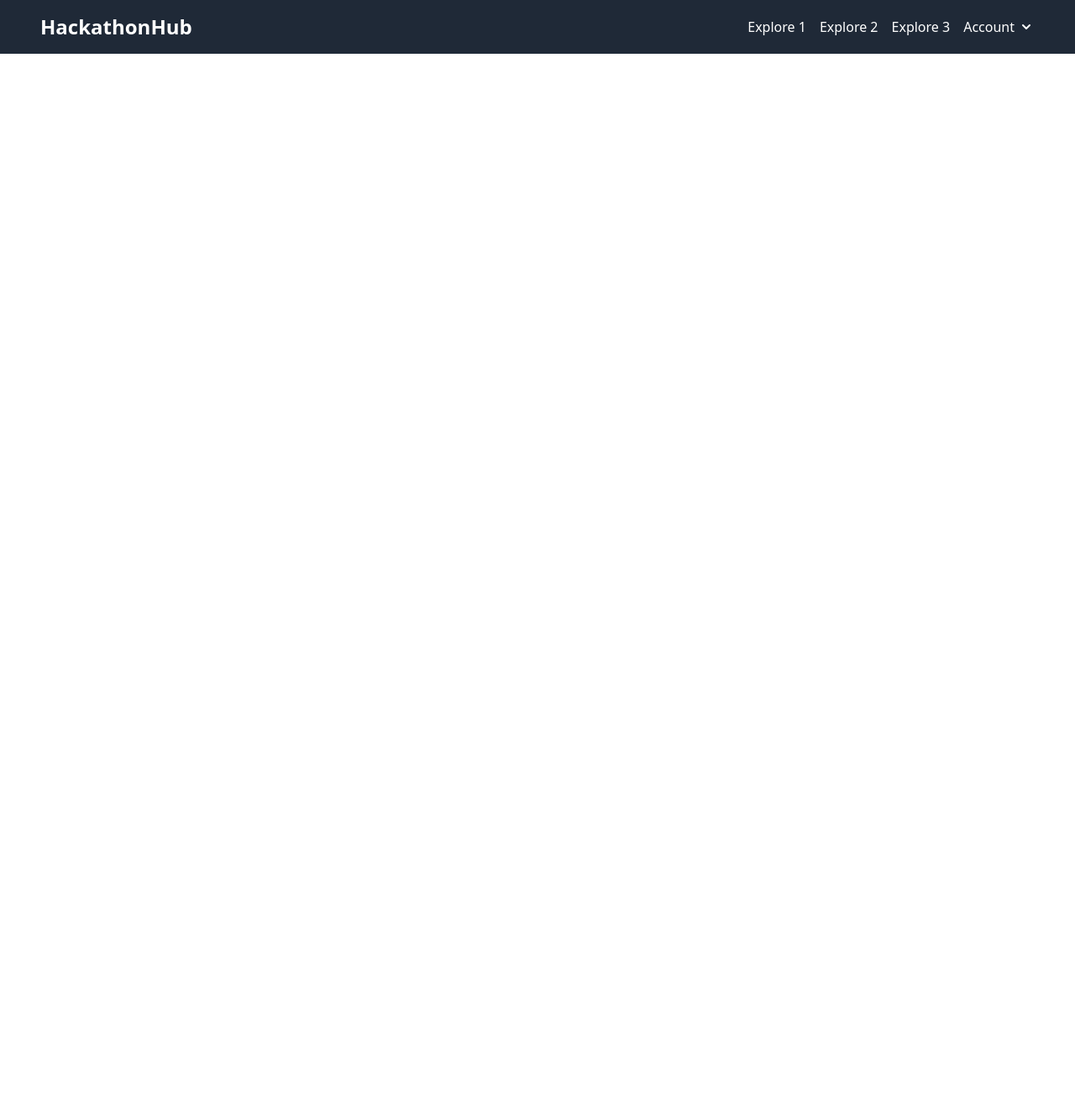
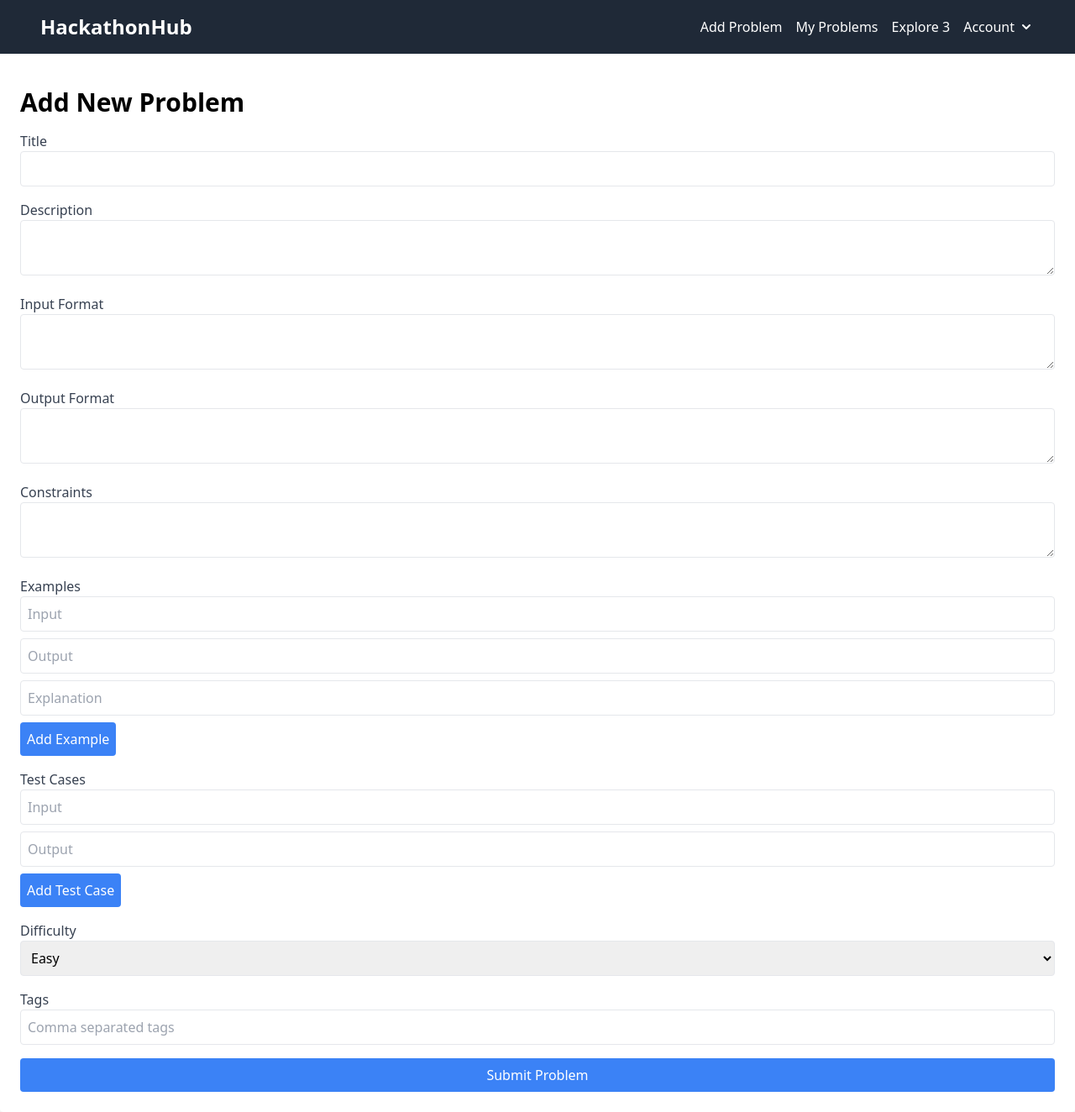
Before and after one commit to AviratShambharkar/Web_Dev, a React (Vite) app in the folder FrontEnd/online_judge/: page /add-problem in a window 1280 px wide. Shown: the whole page at 84% size. Before the commit the page ends 800 px from the top, so only its background shows below. Built offline with nearby package versions, Linux system fonts and the light colour scheme.

Commit message:
Add Problems and My Problems

```diff
--- a/FrontEnd/online_judge/src/App.jsx
+++ b/FrontEnd/online_judge/src/App.jsx
@@ -13,6 +13,8 @@
 import Profile from "./components/Profile";
 import EditProfile from "./components/EditProfile";
 import Navbar from "./components/Navbar";
+import AddProblem from "./components/AddProblem";
+import MyProblems from "./components/MyProblems";
 
 function App() {
   return (
@@ -37,6 +39,8 @@
         <Route path="/forgot-password" element={<ForgotPasswordPage />} />
         <Route path="/reset-password/:token" element={<ResetPasswordPage />} />
         <Route path="/profile" element={<Profile />} />
+        <Route path="/my-problems" element={<MyProblems />} />
+        <Route path="/add-problem" element={<AddProblem />} />
         <Route path="/edit-profile" element={<EditProfile />} />
       </Routes>
     </div>
--- /dev/null
+++ b/FrontEnd/online_judge/src/components/AddProblem.jsx
@@ -0,0 +1,217 @@
+import { useState } from "react";
+import { useNavigate } from "react-router-dom";
+import axiosInstance from "../services/axiosInstance";
+
+function AddProblem() {
+  const [title, setTitle] = useState("");
+  const [description, setDescription] = useState("");
+  const [inputFormat, setInputFormat] = useState("");
+  const [outputFormat, setOutputFormat] = useState("");
+  const [constraints, setConstraints] = useState("");
+  const [examples, setExamples] = useState([
+    { input: "", output: "", explanation: "" },
+  ]);
+  const [testCases, setTestCases] = useState([{ input: "", output: "" }]);
+  const [difficulty, setDifficulty] = useState("easy");
+  const [tags, setTags] = useState("");
+  const navigate = useNavigate();
+
+  const handleSubmit = async (e) => {
+    e.preventDefault();
+
+    const problemData = {
+      title,
+      description,
+      input_format: inputFormat,
+      output_format: outputFormat,
+      constraints,
+      examples,
+      test_cases: testCases,
+      difficulty,
+      tags: tags.split(",").map((tag) => tag.trim()),
+    };
+
+    try {
+      await axiosInstance.post("/problems", problemData);
+      navigate("/problems");
+    } catch (error) {
+      console.error("Failed to add problem:", error);
+    }
+  };
+
+  const handleExampleChange = (index, field, value) => {
+    const newExamples = [...examples];
+    newExamples[index][field] = value;
+    setExamples(newExamples);
+  };
+
+  const handleTestCaseChange = (index, field, value) => {
+    const newTestCases = [...testCases];
+    newTestCases[index][field] = value;
+    setTestCases(newTestCases);
+  };
+
+  return (
+    <div className="max-w-screen-xl mx-auto p-6 bg-white rounded shadow-lg mt-20">
+      <h1 className="text-3xl font-bold mb-4">Add New Problem</h1>
+      <form onSubmit={handleSubmit} className="flex flex-col space-y-4">
+        <div>
+          <label className="block text-gray-700">Title</label>
+          <input
+            type="text"
+            value={title}
+            onChange={(e) => setTitle(e.target.value)}
+            className="w-full p-2 border rounded"
+            required
+          />
+        </div>
+        <div>
+          <label className="block text-gray-700">Description</label>
+          <textarea
+            value={description}
+            onChange={(e) => setDescription(e.target.value)}
+            className="w-full p-2 border rounded"
+            required
+          />
+        </div>
+        <div>
+          <label className="block text-gray-700">Input Format</label>
+          <textarea
+            value={inputFormat}
+            onChange={(e) => setInputFormat(e.target.value)}
+            className="w-full p-2 border rounded"
+            required
+          />
+        </div>
+        <div>
+          <label className="block text-gray-700">Output Format</label>
+          <textarea
+            value={outputFormat}
+            onChange={(e) => setOutputFormat(e.target.value)}
+            className="w-full p-2 border rounded"
+            required
+          />
+        </div>
+        <div>
+          <label className="block text-gray-700">Constraints</label>
+          <textarea
+            value={constraints}
+            onChange={(e) => setConstraints(e.target.value)}
+            className="w-full p-2 border rounded"
+          />
+        </div>
+        <div>
+          <label className="block text-gray-700">Examples</label>
+          {examples.map((example, index) => (
+            <div key={index} className="space-y-2">
+              <input
+                type="text"
+                value={example.input}
+                onChange={(e) =>
+                  handleExampleChange(index, "input", e.target.value)
+                }
+                className="w-full p-2 border rounded"
+                placeholder="Input"
+              />
+              <input
+                type="text"
+                value={example.output}
+                onChange={(e) =>
+                  handleExampleChange(index, "output", e.target.value)
+                }
+                className="w-full p-2 border rounded"
+                placeholder="Output"
+              />
+              <input
+                type="text"
+                value={example.explanation}
+                onChange={(e) =>
+                  handleExampleChange(index, "explanation", e.target.value)
+                }
+                className="w-full p-2 border rounded"
+                placeholder="Explanation"
+              />
+            </div>
+          ))}
+          <button
+            type="button"
+            onClick={() =>
+              setExamples([
+                ...examples,
+                { input: "", output: "", explanation: "" },
+              ])
+            }
+            className="bg-blue-500 text-white p-2 rounded hover:bg-blue-700 mt-2"
+          >
+            Add Example
+          </button>
+        </div>
+        <div>
+          <label className="block text-gray-700">Test Cases</label>
+          {testCases.map((testCase, index) => (
+            <div key={index} className="space-y-2">
+              <input
+                type="text"
+                value={testCase.input}
+                onChange={(e) =>
+                  handleTestCaseChange(index, "input", e.target.value)
+                }
+                className="w-full p-2 border rounded"
+                placeholder="Input"
+              />
+              <input
+                type="text"
+                value={testCase.output}
+                onChange={(e) =>
+                  handleTestCaseChange(index, "output", e.target.value)
+                }
+                className="w-full p-2 border rounded"
+                placeholder="Output"
+              />
+            </div>
+          ))}
+          <button
+            type="button"
+            onClick={() =>
+              setTestCases([...testCases, { input: "", output: "" }])
+            }
+            className="bg-blue-500 text-white p-2 rounded hover:bg-blue-700 mt-2"
+          >
+            Add Test Case
+          </button>
+        </div>
+        <div>
+          <label className="block text-gray-700">Difficulty</label>
+          <select
+            value={difficulty}
+            onChange={(e) => setDifficulty(e.target.value)}
+            className="w-full p-2 border rounded"
+            required
+          >
+            <option value="easy">Easy</option>
+            <option value="medium">Medium</option>
+            <option value="hard">Hard</option>
+          </select>
+        </div>
+        <div>
+          <label className="block text-gray-700">Tags</label>
+          <input
+            type="text"
+            value={tags}
+            onChange={(e) => setTags(e.target.value)}
+            className="w-full p-2 border rounded"
+            placeholder="Comma separated tags"
+          />
+        </div>
+        <button
+          type="submit"
+          className="bg-blue-500 text-white p-2 rounded hover:bg-blue-700"
+        >
+          Submit Problem
+        </button>
+      </form>
+    </div>
+  );
+}
+
+export default AddProblem;
--- /dev/null
+++ b/FrontEnd/online_judge/src/components/MyProblems.jsx
@@ -0,0 +1,45 @@
+import { useState, useEffect } from "react";
+import { getUserProblems } from "../services/problemService";
+
+function MyProblems() {
+  const [problems, setProblems] = useState([]);
+
+  useEffect(() => {
+    const fetchUserProblems = async () => {
+      try {
+        const data = await getUserProblems();
+        setProblems(data);
+      } catch (error) {
+        console.error("Failed to fetch user problems:", error);
+      }
+    };
+
+    fetchUserProblems();
+  }, []);
+
+  return (
+    <div className="max-w-screen-xl mx-auto p-6 bg-white rounded shadow-lg mt-20">
+      <h1 className="text-3xl font-bold mb-4">My Problems</h1>
+      <div className="space-y-4">
+        {problems.length === 0 ? (
+          <div>No problems posted by you.</div>
+        ) : (
+          problems.map((problem) => (
+            <div key={problem._id} className="p-4 border rounded">
+              <h2 className="text-2xl font-bold">{problem.title}</h2>
+              <p>{problem.description}</p>
+              <p>
+                <strong>Difficulty:</strong> {problem.difficulty}
+              </p>
+              <p>
+                <strong>Tags:</strong> {problem.tags.join(", ")}
+              </p>
+            </div>
+          ))
+        )}
+      </div>
+    </div>
+  );
+}
+
+export default MyProblems;
--- a/FrontEnd/online_judge/src/components/Navbar.jsx
+++ b/FrontEnd/online_judge/src/components/Navbar.jsx
@@ -24,11 +24,11 @@
           HackathonHub
         </Link>
         <div className="flex items-center space-x-4">
-          <Link to="/explore1" className="hover:text-gray-400">
-            Explore 1
+          <Link to="/add-problem" className="hover:text-gray-400">
+            Add Problem
           </Link>
-          <Link to="/explore2" className="hover:text-gray-400">
-            Explore 2
+          <Link to="/my-problems" className="hover:text-gray-400">
+            My Problems
           </Link>
           <Link to="/explore3" className="hover:text-gray-400">
             Explore 3
--- /dev/null
+++ b/FrontEnd/online_judge/src/services/problemService.js
@@ -0,0 +1,12 @@
+import axiosInstance from "./axiosInstance";
+
+export const getUserProblems = async () => {
+  try {
+    const response = await axiosInstance.get("/problems/my-problems");
+    return response.data;
+  } catch (error) {
+    throw new Error(
+      error.response?.data.message || "Failed to fetch user's problems"
+    );
+  }
+};
```
Also changed, not shown: 2 other files (tests, documents, lock files or other folders).
